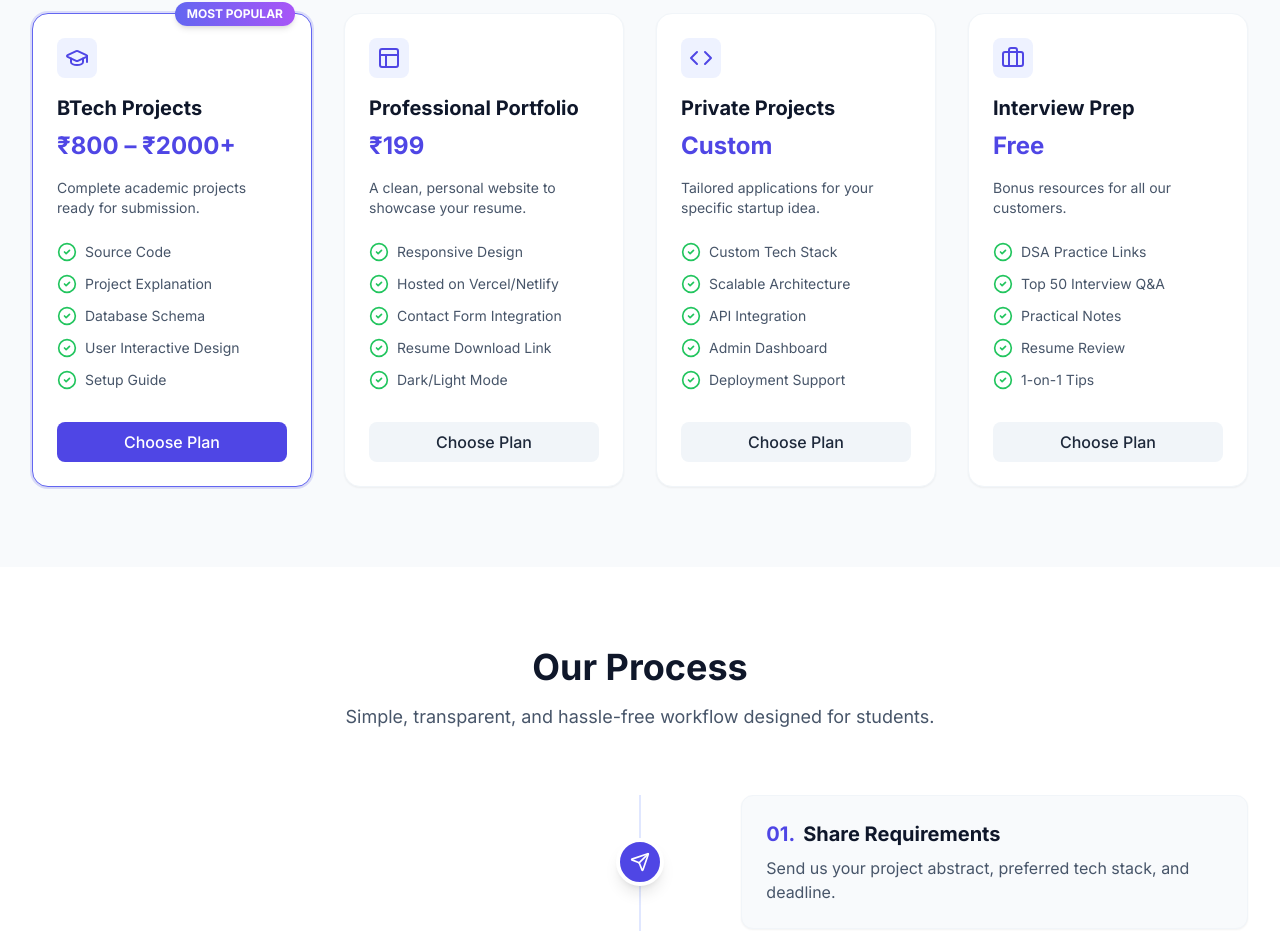
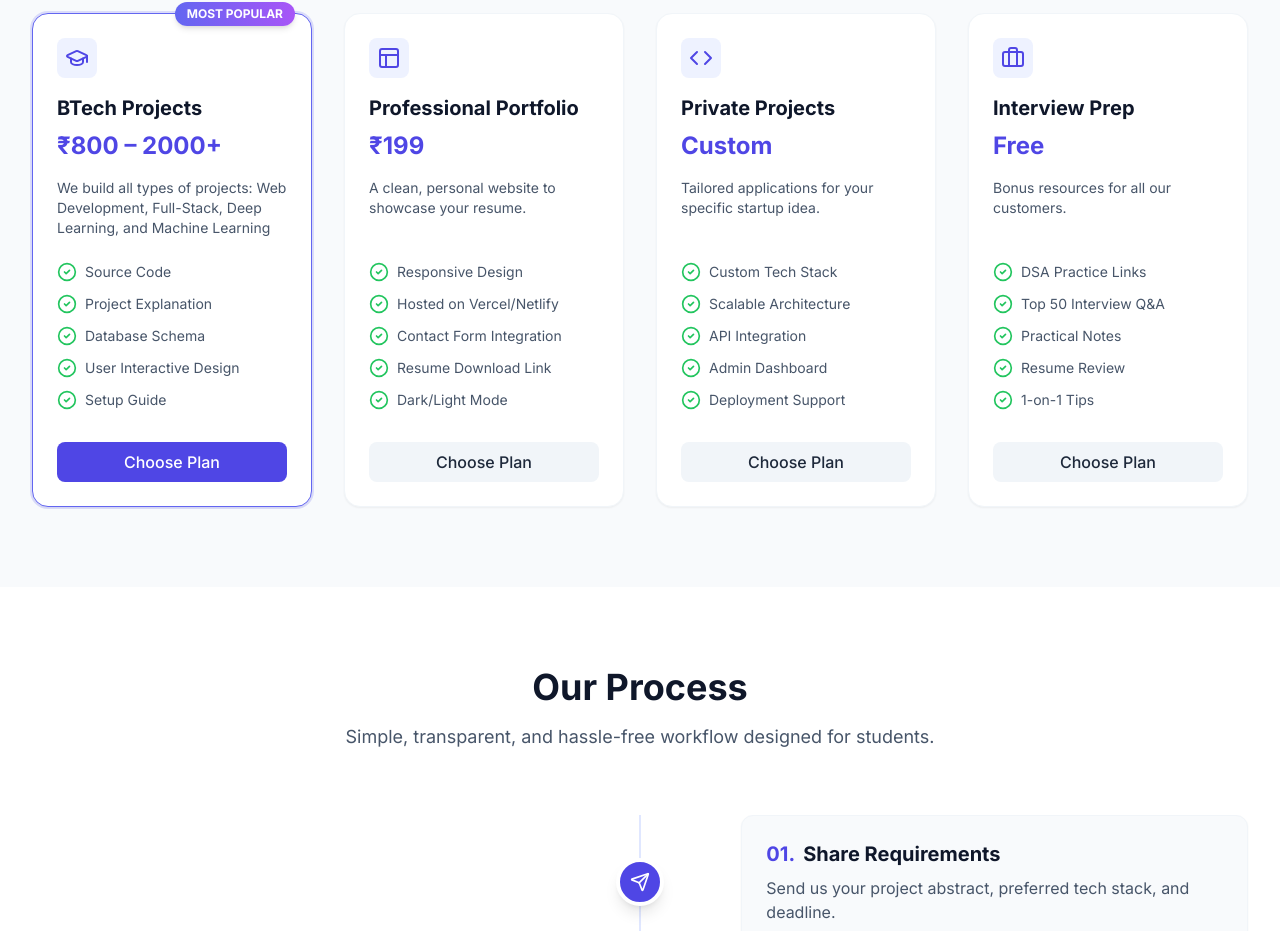
Before and after one commit to Abhilash-B3/BTech-Projects, a React (Vite) app: page / in a window 1280 px wide. Shown: the part 1480-2411 px from the top of the page. Built offline with nearby package versions, Linux system fonts and the light colour scheme.

Commit message:
Update Services.tsx

```diff
--- a/src/components/Services.tsx
+++ b/src/components/Services.tsx
@@ -5,8 +5,9 @@ import { Service } from '../types';
 const services: Service[] = [
   {
     title: 'BTech Projects',
-    price: '₹800 – ₹2000+',
-    description: 'Complete academic projects ready for submission.',
+    price: '₹800 – 2000+',
+    description:
+      'We build all types of projects: Web Development, Full-Stack, Deep Learning, and Machine Learning',
     features: [
       'Source Code',
       'Project Explanation',
```
